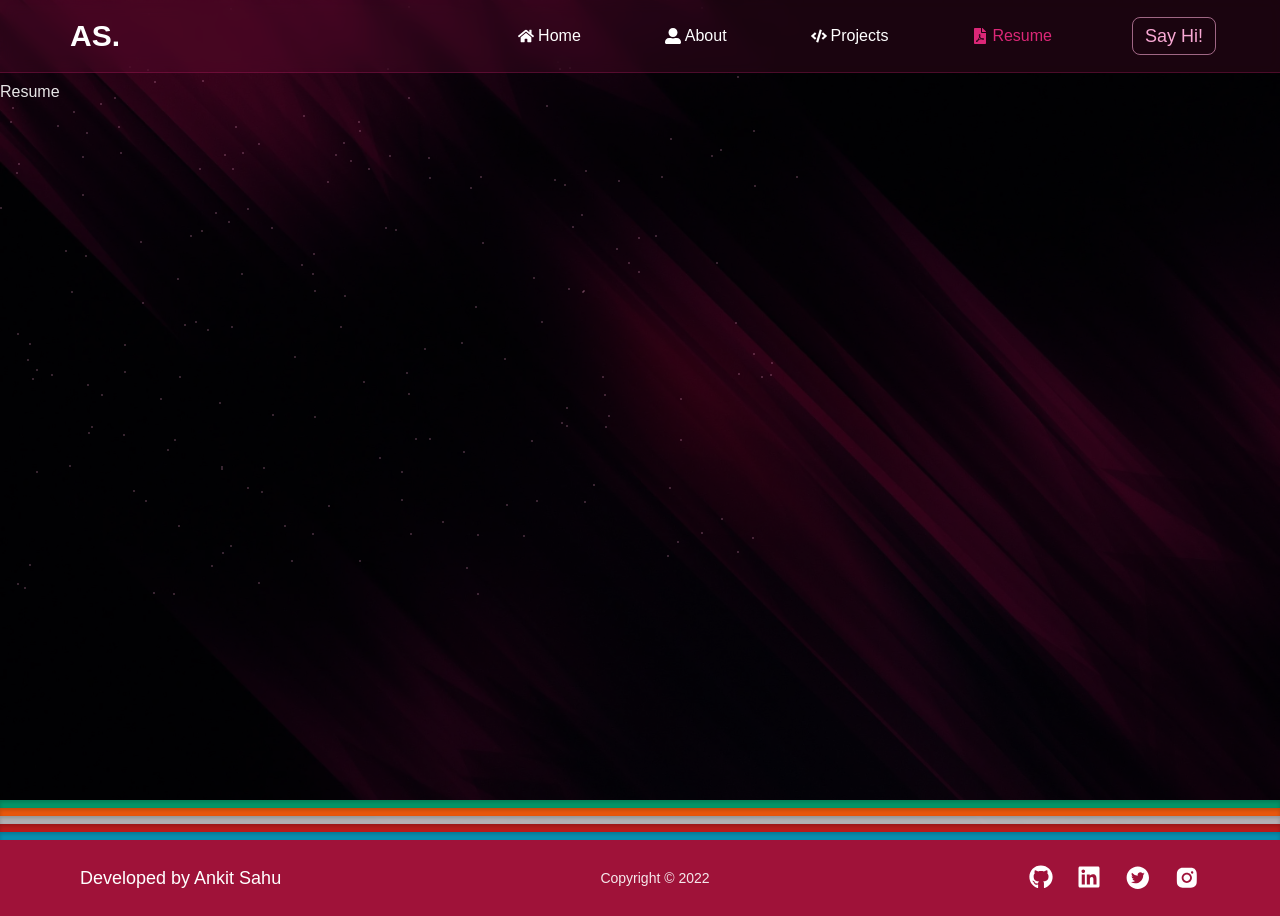
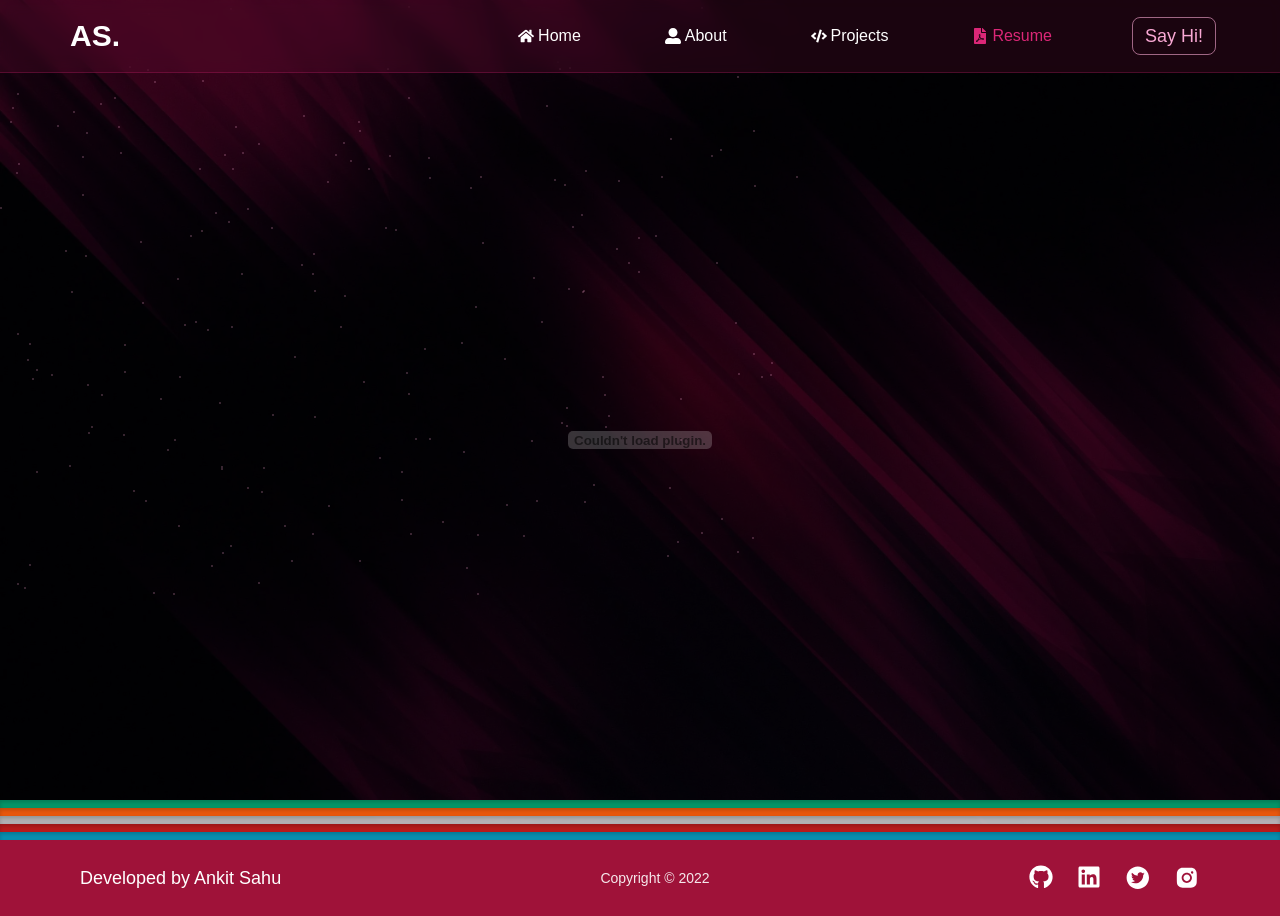
Before and after one commit to ankitsahu01/portfolio, a React (Create React App) app: page /resume in a window 1280 px wide. Built offline with nearby package versions, Linux system fonts and the light colour scheme.

Commit message:
added resume

```diff
--- a/src/components/Resume/Resume.js
+++ b/src/components/Resume/Resume.js
@@ -1,8 +1,9 @@
+import "./resume.css";
+import resume from "../../assets/resume.pdf";
+
 const Resume = () => {
   return (
-    <div className="min-h-screen pt-20">
-      <div>Resume</div>
-    </div>
+      <embed src={resume} className="resume pt-20" />
   );
 };
 
--- /dev/null
+++ b/src/components/Resume/resume.css
@@ -0,0 +1,4 @@
+.resume{
+    width: 100%;
+    height: 100vh;
+}
```
Also changed, not shown: 1 other file (tests, documents, lock files or other folders).
